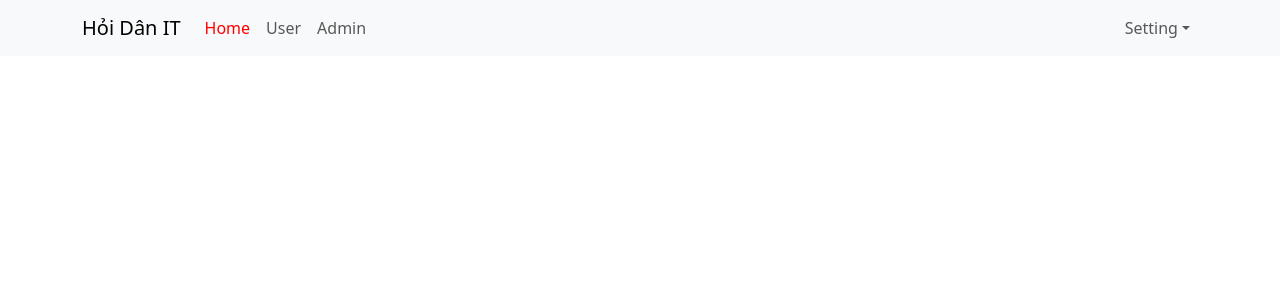
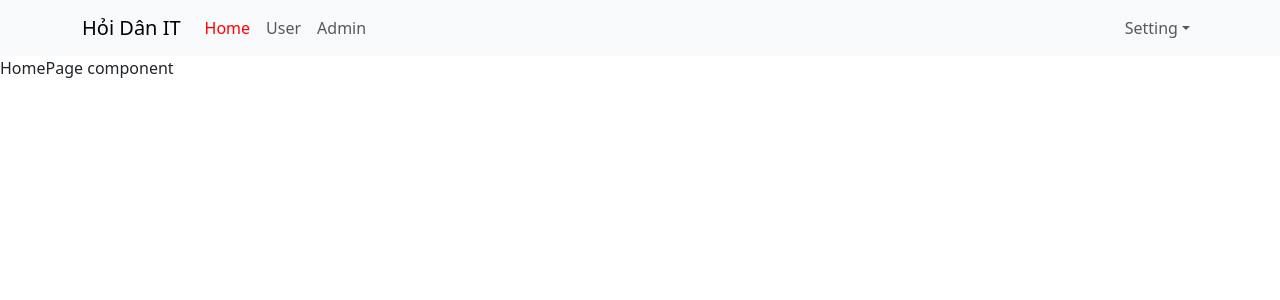
Before and after one commit to NhatHM4/reactjsBai1, a React (Create React App) app: page / in a window 1280 px wide. Shown: the top 300 px of the page. Built offline with nearby package versions, Linux system fonts and the light colour scheme.

Commit message:
create HomePage

```diff
--- a/src/components/header/header.js
+++ b/src/components/header/header.js
@@ -8,7 +8,7 @@ const Header = () => {
   return (
     <Navbar bg="light" expand="lg">
       <Container>
-        <Navbar.Brand href="#home">Hỏi Dân IT</Navbar.Brand>
+        <NavLink to="/" className="navbar-brand">Hỏi Dân IT</NavLink>
         <Navbar.Toggle aria-controls="basic-navbar-nav" />
         <Navbar.Collapse id="basic-navbar-nav">
           <Nav className="me-auto">
@@ -18,9 +18,9 @@ const Header = () => {
           </Nav>
           <Nav>
             <NavDropdown title="Setting" id="basic-nav-dropdown">
-              <NavDropdown.Item href="#action/3.1">Login</NavDropdown.Item>
-              <NavDropdown.Item href="#action/3.2">Logout</NavDropdown.Item>
-              <NavDropdown.Item href="#action/3.1">Profile</NavDropdown.Item>
+              <NavDropdown.Item >Login</NavDropdown.Item>
+              <NavDropdown.Item >Logout</NavDropdown.Item>
+              <NavDropdown.Item >Profile</NavDropdown.Item>
             </NavDropdown>
           </Nav>
         </Navbar.Collapse>
--- /dev/null
+++ b/src/components/home/HomePage.js
@@ -0,0 +1,9 @@
+const HomePage = () =>{
+    return (
+        <div>
+            HomePage component
+        </div>
+    )
+}
+
+export default HomePage
--- a/src/index.js
+++ b/src/index.js
@@ -8,6 +8,7 @@ import 'bootstrap/dist/css/bootstrap.min.css';
 import {BrowserRouter,Routes, Route} from "react-router-dom"
 import User from './components/User/User';
 import Admin from './components/Admin/Admin';
+import HomePage from './components/home/HomePage';
 
 const root = ReactDOM.createRoot(document.getElementById('root'));
 root.render(
@@ -16,6 +17,7 @@ root.render(
       <BrowserRouter>
        <Routes>
         <Route path='/' element={<App/>}>
+          <Route index element={<HomePage/>}></Route>
           <Route path='users' element={<User/>}></Route>
           <Route path='admins' element={<Admin/>}></Route>
         </Route>
```
